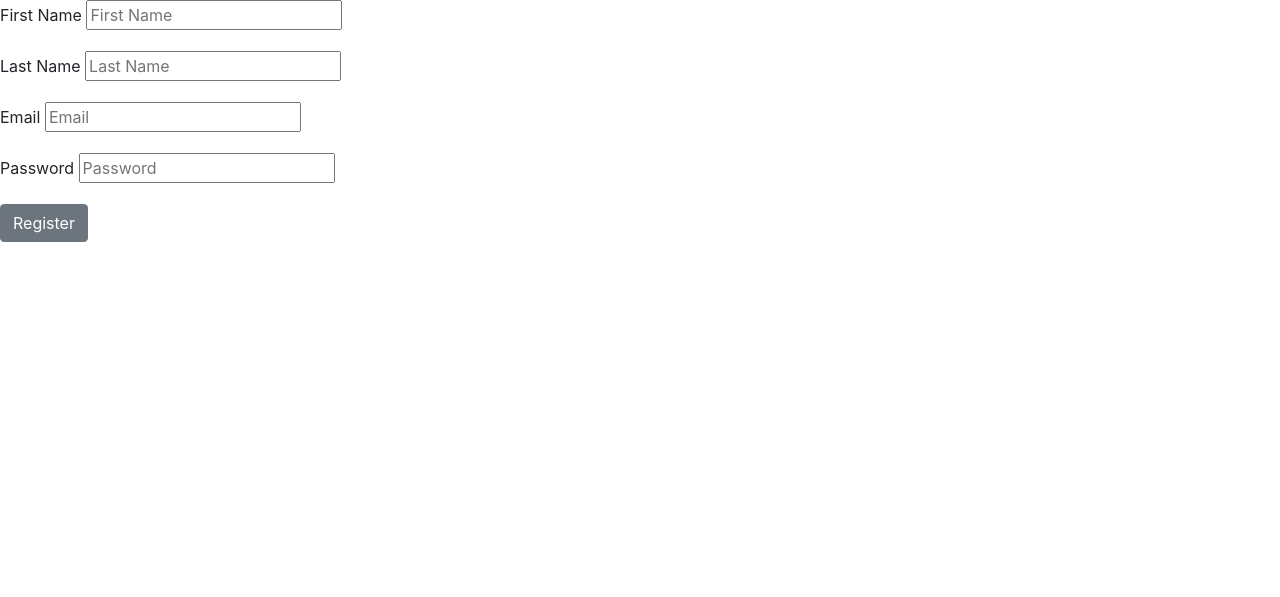
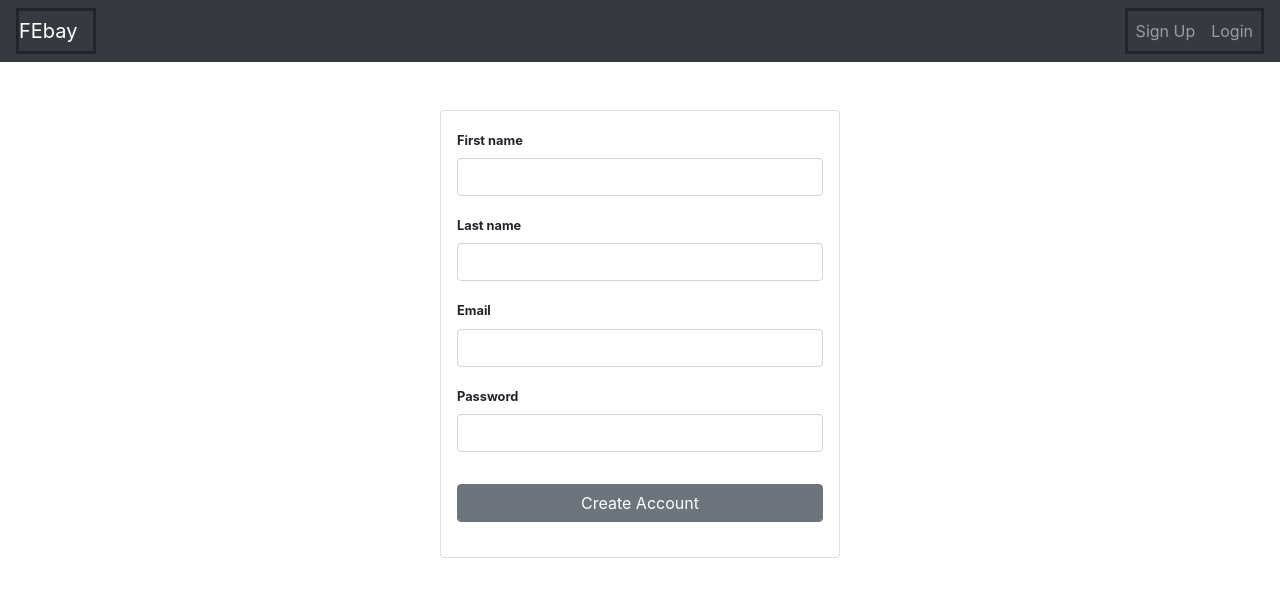
Before and after one commit to aandycen/FEbay, a Flask app: page /register in a window 1280 px wide. Shown: the top 597 px of the page. Run offline with Flask 2, Linux system fonts and the light colour scheme; some libraries are stand-ins or nearby versions.

Commit message:
Worked on register

```diff
--- a/templates/home.html
+++ b/templates/home.html
@@ -7,9 +7,8 @@
 		<script src="https://cdnjs.cloudflare.com/ajax/libs/popper.js/1.14.7/umd/popper.min.js" integrity="sha384-UO2eT0CpHqdSJQ6hJty5KVphtPhzWj9WO1clHTMGa3JDZwrnQq4sF86dIHNDz0W1" crossorigin="anonymous"></script>
 		<script src="https://stackpath.bootstrapcdn.com/bootstrap/4.3.1/js/bootstrap.min.js" integrity="sha384-JjSmVgyd0p3pXB1rRibZUAYoIIy6OrQ6VrjIEaFf/nJGzIxFDsf4x0xIM+B07jRM" crossorigin="anonymous"></script>
 		<link rel="stylesheet" href="https://stackpath.bootstrapcdn.com/bootstrap/4.3.1/css/bootstrap.min.css" integrity="sha384-ggOyR0iXCbMQv3Xipma34MD+dH/1fQ784/j6cY/iJTQUOhcWr7x9JvoRxT2MZw1T" crossorigin="anonymous">
-		<script src="https://stackpath.bootstrapcdn.com/bootstrap/4.3.1/js/bootstrap.min.js" integrity="sha384-JjSmVgyd0p3pXB1rRibZUAYoIIy6OrQ6VrjIEaFf/nJGzIxFDsf4x0xIM+B07jRM" crossorigin="anonymous"></script>
+		<link rel="stylesheet" href="../static/css/custom.css">
 		<meta name="viewport" content="width=device-width, initial-scale=1">
-		<link rel="stylesheet" href="../static/css/custom.css">
 	</head>
 	<body>
 		<nav class="navbar navbar-expand-lg navbar-dark bg-dark">
--- a/templates/register.html
+++ b/templates/register.html
@@ -1,34 +1,51 @@
 <!DOCTYPE HTML>
-<!-- Latest compiled and minified CSS -->
-<head>
-  <meta charset="utf-8">
-  <meta name="viewport" content="width=device-width, initial-scale=1, shrink-to-fit=no">
-
-  <link rel="stylesheet" href="https://stackpath.bootstrapcdn.com/bootstrap/4.3.1/css/bootstrap.min.css" integrity="sha384-ggOyR0iXCbMQv3Xipma34MD+dH/1fQ784/j6cY/iJTQUOhcWr7x9JvoRxT2MZw1T" crossorigin="anonymous">
-
+<html>
+  <head>
+    <script src="{{url_for('static', filename='js/utils.js')}}"></script>
+    <script src="{{url_for('static', filename='js/register.js')}}"></script>
+    <script src="https://code.jquery.com/jquery-3.3.1.slim.min.js" integrity="sha384-q8i/X+965DzO0rT7abK41JStQIAqVgRVzpbzo5smXKp4YfRvH+8abtTE1Pi6jizo" crossorigin="anonymous"></script>
+    <script src="https://cdnjs.cloudflare.com/ajax/libs/popper.js/1.14.7/umd/popper.min.js" integrity="sha384-UO2eT0CpHqdSJQ6hJty5KVphtPhzWj9WO1clHTMGa3JDZwrnQq4sF86dIHNDz0W1" crossorigin="anonymous"></script>
+    <script src="https://stackpath.bootstrapcdn.com/bootstrap/4.3.1/js/bootstrap.min.js" integrity="sha384-JjSmVgyd0p3pXB1rRibZUAYoIIy6OrQ6VrjIEaFf/nJGzIxFDsf4x0xIM+B07jRM" crossorigin="anonymous"></script>
+    <link rel="stylesheet" href="https://stackpath.bootstrapcdn.com/bootstrap/4.3.1/css/bootstrap.min.css" integrity="sha384-ggOyR0iXCbMQv3Xipma34MD+dH/1fQ784/j6cY/iJTQUOhcWr7x9JvoRxT2MZw1T" crossorigin="anonymous">
+    <link rel="stylesheet" href="../static/css/custom.css">
+    <meta name="viewport" content="width=device-width, initial-scale=1">
   </head>
-
-<div class="form-group">
-   <label for="firstname">First Name</label>
-   <input type="text" id="firstname" name="firstname" placeholder="First Name">
-</div>
-<div class="form-group">
-   <label for="lastname">Last Name</label>
-   <input type="text" id="lastname" name="lastname" placeholder="Last Name">
-</div>
-<div class="form-group">
-   <label for="email">Email</label>
-   <input type="text" id="email" name="email" placeholder="Email">
-</div>
-<div class="form-group">
-   <label for="password">Password</label>
-   <input type="text" id="password" name="password" placeholder="Password">
-</div>
-
-<button class="btn btn-secondary" id="registerBtn">Register</button>
-<p id="registerStatus"></p>
-<script src="{{ url_for('static', filename='js/utils.js') }}"></script>
-<script src="{{ url_for('static', filename='js/register.js') }}"></script>
-<script src="https://code.jquery.com/jquery-3.3.1.slim.min.js" integrity="sha384-q8i/X+965DzO0rT7abK41JStQIAqVgRVzpbzo5smXKp4YfRvH+8abtTE1Pi6jizo" crossorigin="anonymous"></script>
-<script src="https://cdnjs.cloudflare.com/ajax/libs/popper.js/1.14.7/umd/popper.min.js" integrity="sha384-UO2eT0CpHqdSJQ6hJty5KVphtPhzWj9WO1clHTMGa3JDZwrnQq4sF86dIHNDz0W1" crossorigin="anonymous"></script>
-<script src="https://stackpath.bootstrapcdn.com/bootstrap/4.3.1/js/bootstrap.min.js" integrity="sha384-JjSmVgyd0p3pXB1rRibZUAYoIIy6OrQ6VrjIEaFf/nJGzIxFDsf4x0xIM+B07jRM" crossorigin="anonymous"></script>
+  <body>
+    <nav class="navbar navbar-expand-lg navbar-dark bg-dark">
+        <div class="navbar-header solid">
+          <a class="navbar-brand" href="/">FEbay</a>
+        </div>
+        <button class="navbar-toggler" type="button" data-toggle="collapse" data-target="#navbarToggler" aria-controls="navbarToggler" aria-expanded="false" aria-label="navbarToggler">
+        <span class="navbar-toggler-icon"></span>
+        </button>
+        <div class="collapse navbar-collapse" id="navbarToggler">
+          <ul class="nav navbar-nav ml-auto solid">
+            <li><a class="nav-link not-displayed" href="#">My Profile</a></li>
+            <li><a class="nav-link not-displayed" href="#">Edit Profile</a></li>
+            <li><a class="nav-link not-displayed" href="#">Shopping Cart</a></li>
+            <li><a class="nav-link" href="register">Sign Up</a></li>
+            <li><a class="nav-link" href="login">Login</a></li>
+          </ul>
+      </div>
+    </nav>
+      <form class="container mt-5 card p-3" style="width: 25rem; height: 28rem;">
+        <div class="form-group">
+             <label for="firstname" class="font-weight-bold small">First name</label>
+             <input type="text" class="form-control" id="firstname" aria-describedby="firstname" placeholder="" align="center">
+        </div>
+        <div class="form-group">
+             <label for="lastname" class="font-weight-bold small">Last name</label>
+             <input type="text" class="form-control" id="lastname" aria-describedby="lastname" placeholder="" align="center">
+        </div>
+        <div class="form-group">
+             <label for="email" class="font-weight-bold small">Email</label>
+             <input type="text" class="form-control" id="lastname" aria-describedby="email" placeholder="" align="center">
+        </div>
+        <div class="form-group">
+             <label for="password" class="font-weight-bold small">Password</label>
+             <input type="text" class="form-control" id="password" aria-describedby="password" placeholder="" align="center">
+        </div>
+        <button type="submit" class="btn btn-secondary mt-3" id="registerBtn">Create Account</button>
+      </form>
+  </body>
+</html>
```
